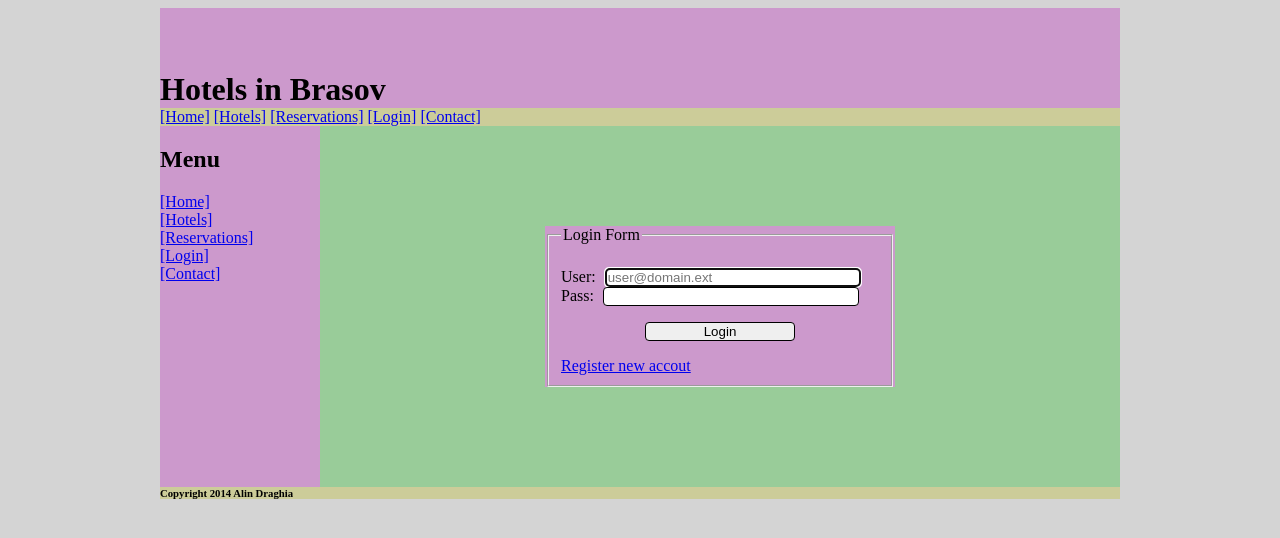
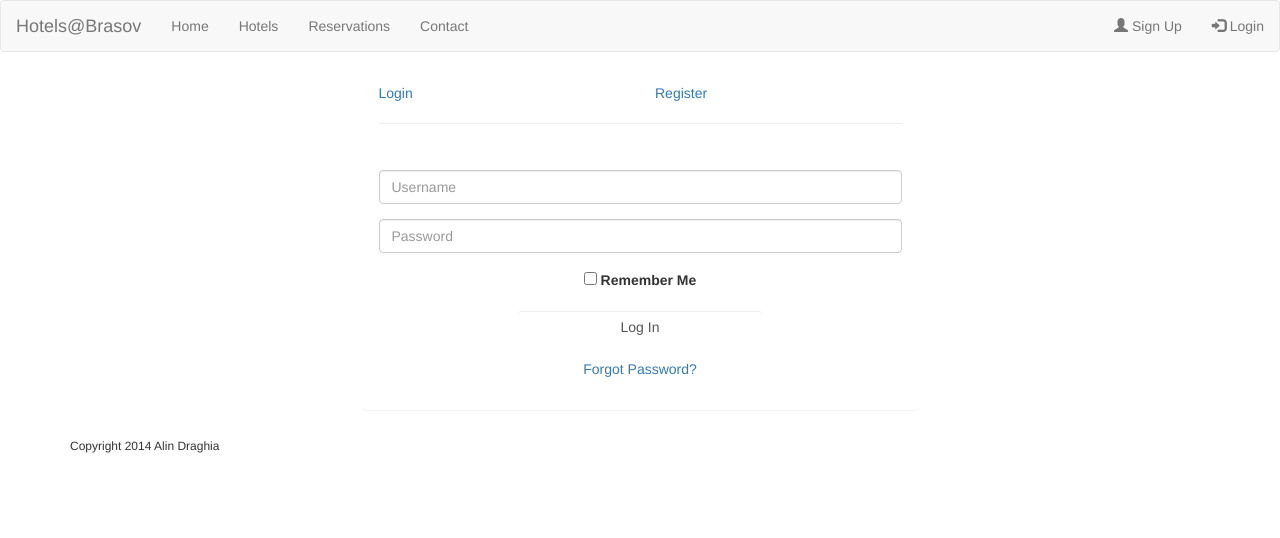
Before and after one commit to alin-draghia/hotel-reservation-system, a PHP site: page /login.php in a window 1280 px wide. Shown: the top 538 px of the page. Run offline with PHP 8.4, Linux system fonts and the light colour scheme; data that the repository does not hold is empty.

Commit message:
add bootstrap style initial

```diff
--- a/footer.php
+++ b/footer.php
@@ -1,7 +1,7 @@
-            </div>
-            <div id="footer">
+
+            <footer class="footer">
                 <h6>Copyright 2014 Alin Draghia</h6>
-            </div>
+            </footer>
         </div>
     </body>
 </html>
--- a/header.php
+++ b/header.php
@@ -12,67 +12,48 @@
 }
 ?>
 
-<!DOCTYPE html>
-<html>
+	<!DOCTYPE html>
+	<html>
+
 	<head>
 		<title>Hotels Brasov</title>
-		<link href="style.css" type="text/css" rel="stylesheet"/>
+		<link rel="stylesheet" href="//maxcdn.bootstrapcdn.com/bootstrap/3.3.6/css/bootstrap.min.css">
+		<script src="//ajax.googleapis.com/ajax/libs/jquery/1.12.2/jquery.min.js"></script>
+		<script src="//maxcdn.bootstrapcdn.com/bootstrap/3.3.6/js/bootstrap.min.js"></script>
+		<meta name="viewport" content="width=device-width, initial-scale=1.0">
 	</head>
+
 	<body>
 
-		<div id="wrap">
-			<div id="header">
-				<h1>Hotels in Brasov</h1>
+		<nav class="navbar navbar-default">
+			<div class="container-fluid">
+				<div class="navbar-header">
+					<a class="navbar-brand" href="index.php">Hotels@Brasov</a>
+				</div>
+				<ul class="nav navbar-nav">
+					<li><a href="index.php">Home</a></li>
+					<li><a href="hotels.php">Hotels</a></li>
+					<li><a href="reservations.php">Reservations</a></li>
+					<li><a href="contact.php">Contact</a></li>
+				</ul>
+				<ul class="nav navbar-nav navbar-right">
+					<?php
+					if(get_login_user()){
+						?>
+
+	      				<li><a href="<?php echo $_SERVER['PHP_SELF'] . '?logout=1'; ?>">
+	      					<span class="glyphicon glyphicon-log-out"></span>  <?php if(get_login_user()){echo "Logout, ".get_login_user();} ?> </a></li>
+						<?php
+					} else {
+						?>
+						<li><a href="register.php"><span class="glyphicon glyphicon-user"></span> Sign Up</a></li>
+	      				<li><a href="login.php"><span class="glyphicon glyphicon-log-in"></span> Login</a></li>
+						<?php
+					}
+					?>
+
+				</ul>
 			</div>
-			<div id="nav">
+		</nav>
 
-				<ul>
-					<li>
-						<a href="index.php">[Home]</a>
-					</li>
-					<li>
-						<a href="hotels.php">[Hotels]</a>
-					</li>
-					<li>
-						<a href="reservations.php">[Reservations]</a>
-					</li>
-					<li>
-						<a href="login.php">[Login]</a>
-					</li>
-					<li>
-						<a href="contact.php">[Contact]</a>
-					</li>
-				</ul>
-
-				<span style="float: right; display: inline;">
-				    <a href="<?php echo $_SERVER['PHP_SELF'] . '?logout=1'; ?>">
-				        <?php if(get_login_user()){echo "[logout ".get_login_user()."]";} ?>
-				    </a>
-				</span>
-				<div style="clear: both;"></div>
-			</div>
-
-			<div id="sidebar">
-				<h2>Menu</h2>
-
-				<ul>
-					<li>
-						<a href="index.php">[Home]</a>
-					</li>
-					<li>
-						<a href="hotels.php">[Hotels]</a>
-					</li>
-					<li>
-						<a href="reservations.php">[Reservations]</a>
-					</li>
-					<li>
-						<a href="login.php">[Login]</a>
-					</li>
-					<li>
-						<a href="contact.php">[Contact]</a>
-					</li>
-				</ul>
-
-			</div>
-
-			<div id="main">
+		<div class="container">
--- a/login.php
+++ b/login.php
@@ -4,7 +4,7 @@
 require_once 'my_api.php';
 ?>
 
-<?php
+    <?php
 function validate() {
     if (empty($_POST["username"]) || empty($_POST["password"])) {
         return FALSE;
@@ -28,7 +28,6 @@
             $errstr = "Login failed!";
         } else {
             if (have_callback_uri()) {
-                call_callback_uri();
             } else {
                 header("location:index.php");
             }
@@ -40,29 +39,67 @@
 }
 ?>
 
-<?php
+        <?php
     include 'header.php';
   ?>
 
-<div id="login-form">
-    <form method="post" action="<?php htmlspecialchars($_SERVER["PHP_SELF"]) ?>">
-        <fieldset>
-            <legend>Login Form</legend>
-            <span class="error-message"><?php echo $errstr ?></span><br>
-            <label for="username">User:</label>
-            <input type="text" name="username" value="<?php echo $user; ?>" placeholder="user@domain.ext" autofocus/>
-            <br />
-            <label for="passwork">Pass:</label>
-            <input type="password" name="password"/>
-            <br />
-            <p style="text-align: center;">
-            <input type="submit" value="Login"/>
-            </p>
-            <a href="register.php">Register new accout</a>
-        </fieldset>
-    </form>
+<div class="row">
+    <div class="col-md-6 col-md-offset-3">
+        <div class="panel panel-login">
+            <div class="panel-heading">
+                <div class="row">
+                    <div class="col-xs-6">
+                        <a href="#" class="active" id="login-form-link">Login</a>
+                    </div>
+                    <div class="col-xs-6">
+                        <a href="#" id="register-form-link">Register</a>
+                    </div>
+                </div>
+                <hr>
+            </div>
+            <div class="panel-body">
+                <div class="row">
+                    <div class="col-lg-12">
+                        <form id="login-form" action="<?php htmlspecialchars($_SERVER[" PHP_SELF "]) ?>" method="post" role="form" style="display: block;">
+                            <div class="form-group">
+                                <input type="text" id="username" tabindex="1" class="form-control" placeholder="Username" name="username" value="<?php echo $user; ?>">
+                            </div>
+                            <div class="form-group">
+                                <input type="password" name="password" id="password" tabindex="2" class="form-control" placeholder="Password">
+                            </div>
+                            <div class="form-group text-center">
+                                <input type="checkbox" tabindex="3" class="" name="remember" id="remember">
+                                <label for="remember"> Remember Me</label>
+                            </div>
+                            <div class="form-group">
+                                <div class="row">
+                                    <div class="col-sm-6 col-sm-offset-3">
+                                        <input type="submit" name="login-submit" id="login-submit" tabindex="4" class="form-control btn btn-login" value="Log In">
+                                    </div>
+                                </div>
+                            </div>
+                            <div class="form-group">
+                                <div class="row">
+                                    <div class="col-lg-12">
+                                        <div class="text-center">
+                                            <a href="#" tabindex="5" class="forgot-password">Forgot Password?</a>
+                                        </div>
+                                    </div>
+                                </div>
+                            </div>
+                        </form>
+
+                    </div>
+                </div>
+            </div>
+        </div>
+    </div>
 </div>
 
-<?php
+
+
+
+
+            <?php
 include 'footer.php';
  ?>
```
Also changed, not shown: register.php (+22 -0 lines).
